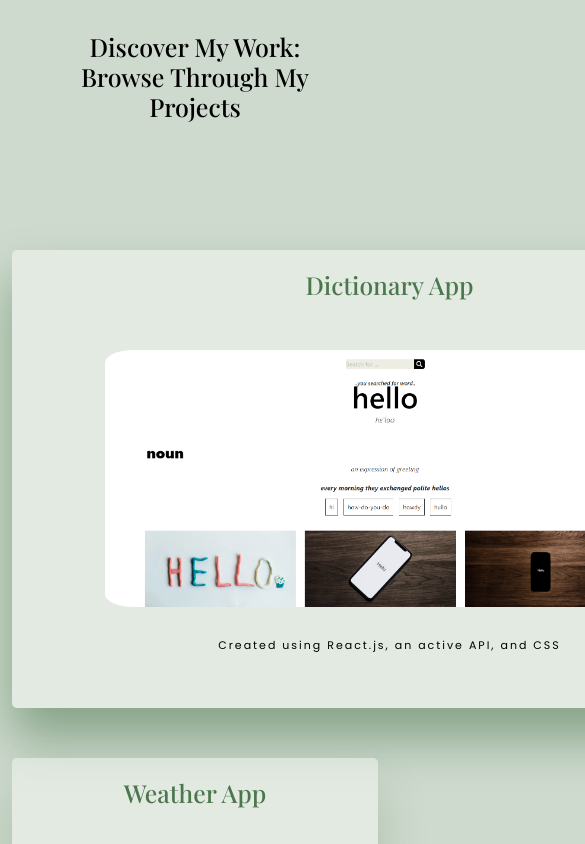
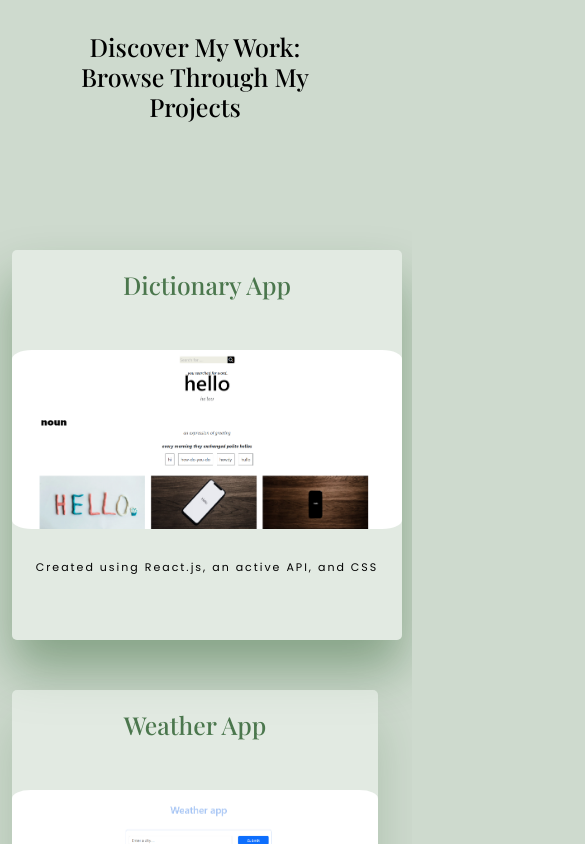
Before and after one commit to MateaZerjav/my-portfolio, a React (Create React App) app: page / in a window 390 px wide. In both pictures the pointer is over the element 195 px from the left and 1327 px from the top of the page. Shown: the part 905-1749 px from the top of the page, 585 px wide, since content can reach past the window. Built offline with nearby package versions, Linux system fonts and the light colour scheme; a web font is replaced by a local one.

Commit message:
Updated Project.js

```diff
--- a/src/Projects.css
+++ b/src/Projects.css
@@ -2,6 +2,7 @@
   background-color: rgba(245, 248, 245, 0.499);
   border-radius: 5px;
   box-shadow: 0 30px 50px rgba(7, 67, 10, 0.17);
+  transition: all 100ms ease-in-out;
 }
 .Project:hover {
   width: 755px;
@@ -20,3 +21,15 @@
   padding-top: 30px;
   margin: 0 auto;
 }
+@media (max-width: 900px) {
+  .Project:hover {
+    width: 280px;
+    height: 320px;
+  }
+}
+@media (max-width: 576px) {
+  .Project:hover {
+    width: 390px;
+    height: 390px;
+  }
+}
```
